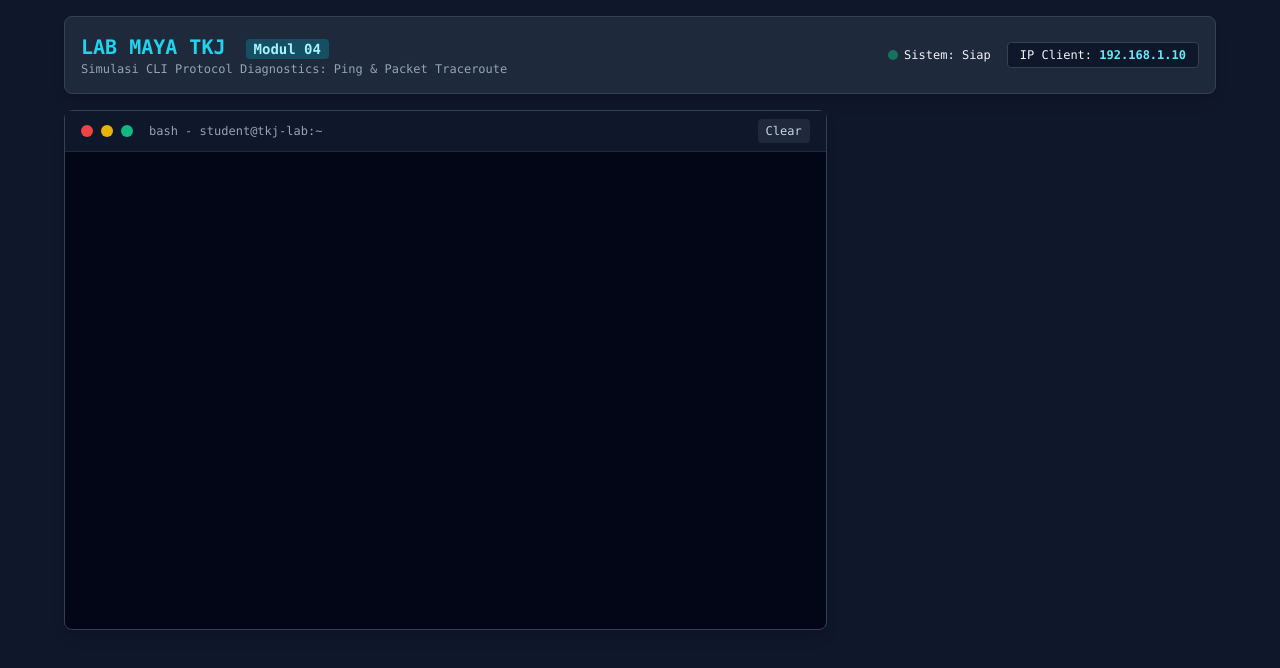
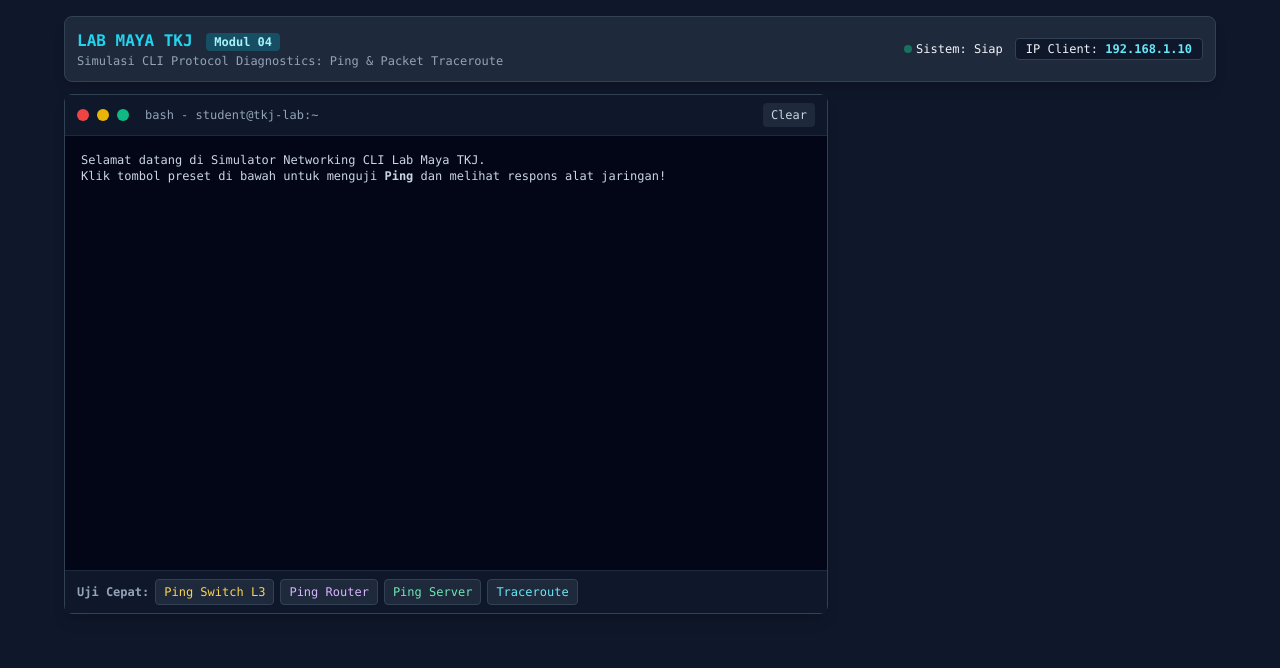
Before and after one commit to HisbiyahNurRochmah/lab-maya-troubelshotting-Jaringan-komunikasi, a plain HTML site: page index.html in a window 1280 px wide. Drawn offline with nearby package versions, Linux system fonts and the light colour scheme.

Commit message:
Update index.html

```diff
--- a/index.html
+++ b/index.html
@@ -3,27 +3,27 @@
 <head>
     <meta charset="UTF-8">
     <meta name="viewport" content="width=device-width, initial-scale=1.0">
-    <title>Lab Maya TKJ - Simulasi CLI Protocol Diagnostics</title>
+    <title>LAB MAYA TKJ - Modul 04</title>
     <script src="https://cdn.tailwindcss.com"></script>
 </head>
 <body class="bg-slate-900 text-slate-100 font-mono min-h-screen p-4">
     <!-- Header -->
-    <header class="max-w-6xl mx-auto bg-slate-800 border border-slate-700 rounded-lg p-4 mb-4 flex flex-col md:flex-row justify-between items-center shadow-lg">
+    <header class="max-w-6xl mx-auto bg-slate-800 border border-slate-700 rounded-lg p-3 mb-3 flex flex-col md:flex-row justify-between items-center shadow-lg">
         <div>
-            <h1 class="text-xl font-bold text-cyan-400">LAB MAYA TKJ <span class="text-sm bg-cyan-900 text-cyan-200 px-2 py-0.5 rounded ml-2">Modul 04</span></h1>
+            <h1 class="text-base font-bold text-cyan-400">LAB MAYA TKJ <span class="text-xs bg-cyan-900 text-cyan-200 px-2 py-0.5 rounded ml-1">Modul 04</span></h1>
             <p class="text-xs text-slate-400">Simulasi CLI Protocol Diagnostics: Ping & Packet Traceroute</p>
         </div>
-        <div class="flex gap-4 mt-2 md:mt-0 text-xs">
-            <div class="flex items-center gap-1.5"><span class="w-2.5 h-2.5 rounded-full bg-emerald-500 animate-pulse"></span><span>Sistem: Siap</span></div>
-            <div class="bg-slate-900 px-3 py-1 rounded border border-slate-700">IP Client: <strong class="text-cyan-300">192.168.1.10</strong></div>
+        <div class="flex gap-3 mt-1 md:mt-0 text-xs">
+            <div class="flex items-center gap-1"><span class="w-2 h-2 rounded-full bg-emerald-500 animate-pulse"></span><span>Sistem: Siap</span></div>
+            <div class="bg-slate-900 px-2.5 py-0.5 rounded border border-slate-700">IP Client: <strong class="text-cyan-300">192.168.1.10</strong></div>
         </div>
     </header>
 
     <!-- Main Container -->
-    <main class="max-w-6xl mx-auto grid grid-cols-1 lg:grid-cols-3 gap-4">
+    <main class="max-w-6xl mx-auto grid grid-cols-1 lg:grid-cols-3 gap-3">
         <!-- Terminal Section -->
         <section class="lg:col-span-2 bg-slate-950 border border-slate-700 rounded-lg flex flex-col h-[520px] shadow-lg">
-            <div class="bg-slate-900 px-4 py-2 border-b border-slate-800 flex items-center justify-between">
+            <div class="bg-slate-900 px-3 py-2 border-b border-slate-800 flex items-center justify-between">
                 <div class="flex items-center gap-2">
                     <span class="w-3 h-3 rounded-full bg-red-500 inline-block"></span>
                     <span class="w-3 h-3 rounded-full bg-yellow-500 inline-block"></span>
@@ -33,4 +33,15 @@
                 <button onclick="clearTerminal()" class="text-xs bg-slate-800 hover:bg-slate-700 px-2 py-1 rounded text-slate-300 cursor-pointer">Clear</button>
             </div>
 
-            <div id="terminal-output" class="p-4 flex-1 overflow-y-auto text
+            <div id="terminal-output" class="p-4 flex-1 overflow-y-auto text-xs space-y-2 text-slate-300">
+                <div>Selamat datang di Simulator Networking CLI Lab Maya TKJ.<br>Klik tombol preset di bawah untuk menguji <strong>Ping</strong> dan melihat respons alat jaringan!</div>
+            </div>
+
+            <!-- Preset Targets -->
+            <div class="bg-slate-900 px-3 py-2 border-t border-slate-800 flex flex-wrap items-center gap-1.5 text-xs">
+                <span class="text-slate-400 font-bold">Uji Cepat:</span>
+                <button onclick="runPreset('ping 192.168.1.1')" class="bg-slate-800 hover:bg-slate-700 text-amber-300 px-2 py-1 rounded border border-slate-700 cursor-pointer">Ping Switch L3</button>
+                <button onclick="runPreset('ping 10.0.0.254')" class="bg-slate-800 hover:bg-slate-700 text-purple-300 px-2 py-1 rounded border border-slate-700 cursor-pointer">Ping Router</button>
+                <button onclick="runPreset('ping 8.8.8.8')" class="bg-slate-800 hover:bg-slate-700 text-emerald-300 px-2 py-1 rounded border border-slate-700 cursor-pointer">Ping Server</button>
+                <button onclick="runPreset('traceroute 8.8.8.8')" class="bg-slate-800 hover:bg-slate-700 text-cyan-300 px-2 py-1 rounded border border-slate-700 cursor-pointer">Traceroute</button>
+                <button onclick="runPreset('ping 192.168.99.99')" class="bg-slate-800 hover:bg-slate-700 text-rose-300 px-2 py-1
```
